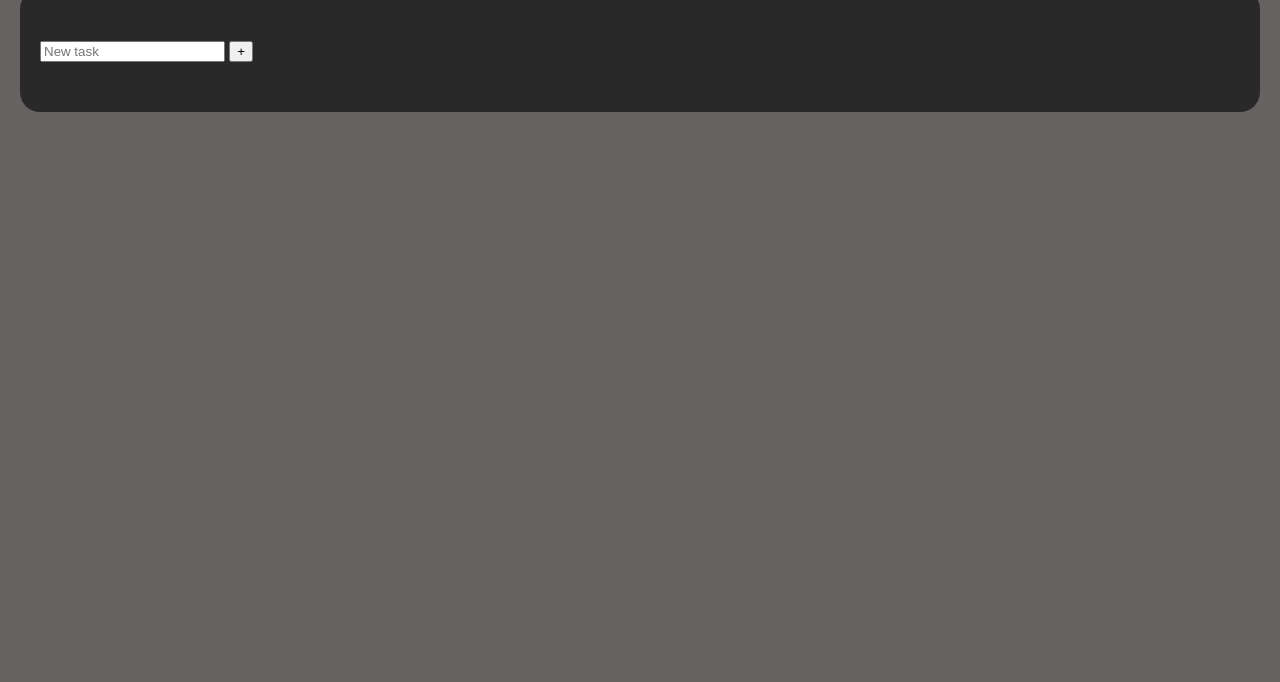
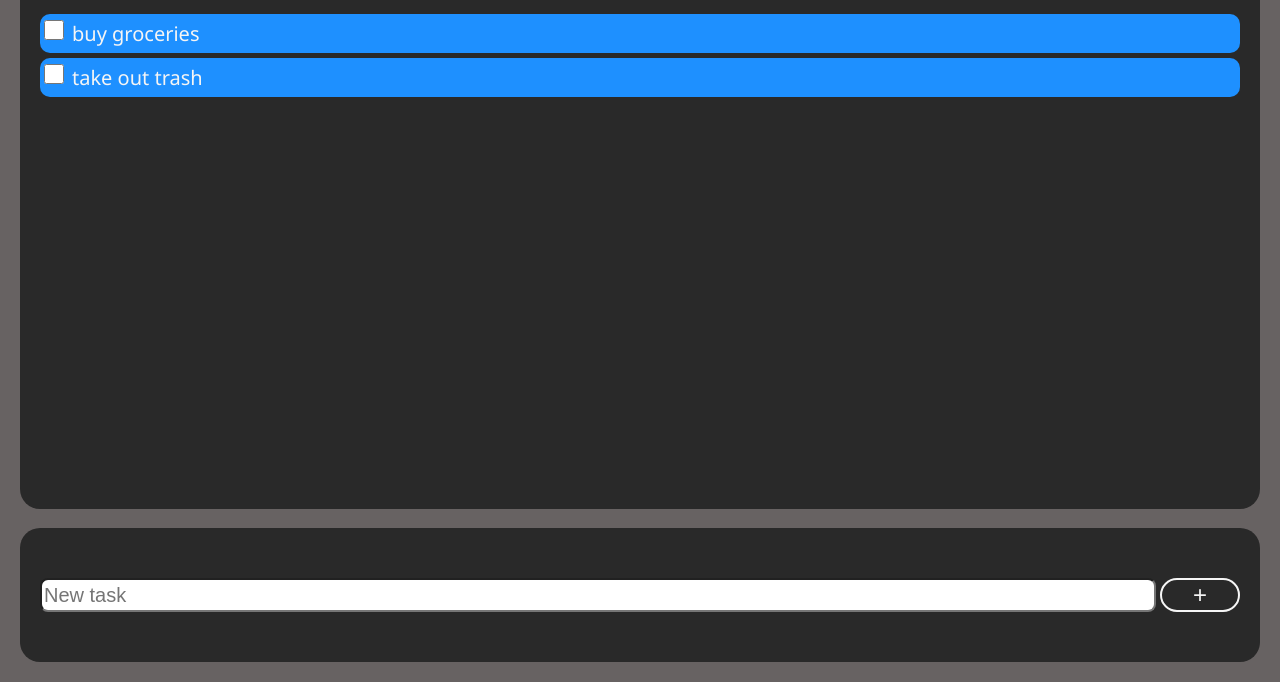
Before and after one commit to jaasiel790/Todo-list-app-p6, a plain HTML site: page index.html in a window 1280 px wide. Shown: the part 118-800 px from the top of the page. Drawn offline with Linux system fonts and the light colour scheme.

Commit message:
finished basic styles

```diff
--- a/style.css
+++ b/style.css
@@ -14,10 +14,16 @@ body {
     background-color: rgb(103, 98, 98);
     height: 100vh;
     padding: 20px;
+    display: flex;
+    flex-direction: column;
+    gap: 19px;
 }
 
 .list{
     background-color: rgb(41, 41, 41);
+    flex-grow: 1;
+    border-radius: 20px;
+    padding: 50px 20px;
 }
 
 .form-box{
@@ -25,3 +31,40 @@ body {
     padding:  50px 20px;
     border-radius: 20px;
 }
+
+.task-item{
+    background-color: dodgerblue;
+    margin-bottom: 5px;
+    padding:6px 4px;
+    border-radius: 10px;
+    display: flex;
+    justify-content: flex-start;
+    gap: 8px;
+}
+
+.task-item input {
+    width: 20px;
+    height: 20px;
+}
+.task-item label{
+    font-size: 20px;
+}
+
+.form-box{
+    display: flex;
+    gap: 4px;
+}
+
+.form-box input{
+    flex-grow: 1;
+    font-size: 20px;
+    border-radius: 8px;
+}
+.form-box button{
+    background-color: inherit;
+    color: whitesmoke;
+    border: 2px solid whitesmoke;
+    border-radius: 20px;
+    width: 80px;
+    font-size: 24px;
+}
```
